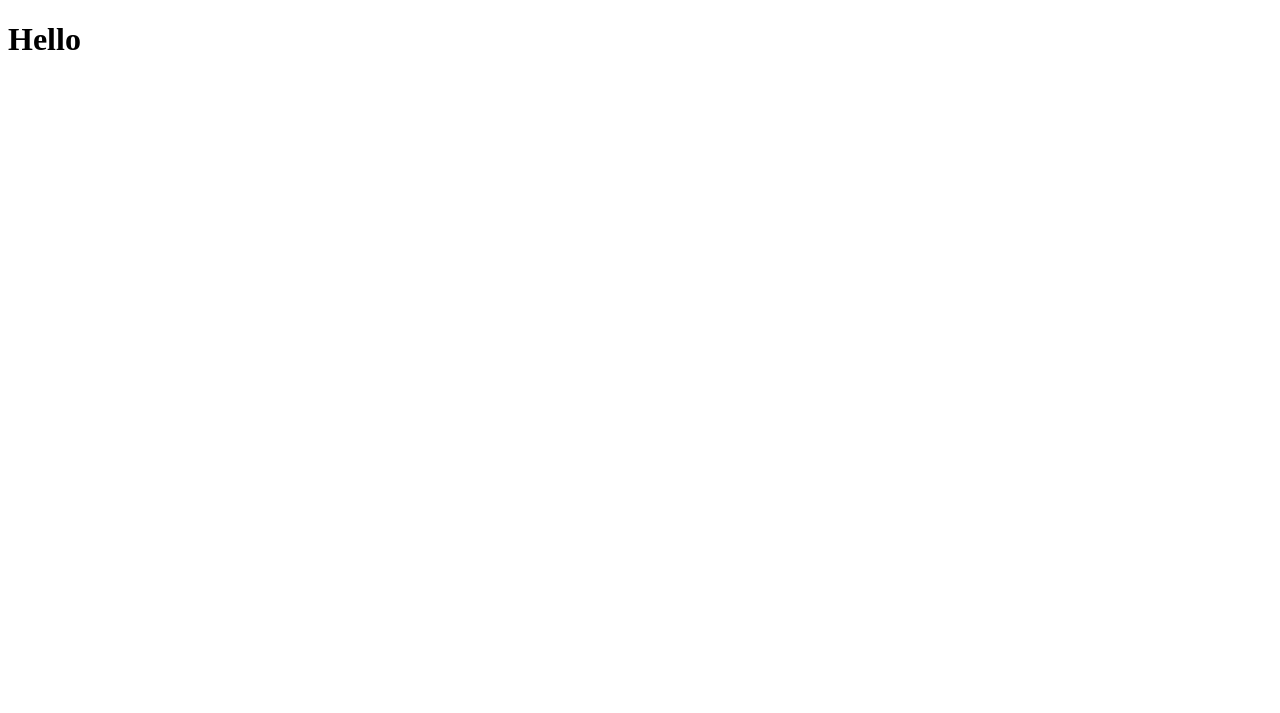
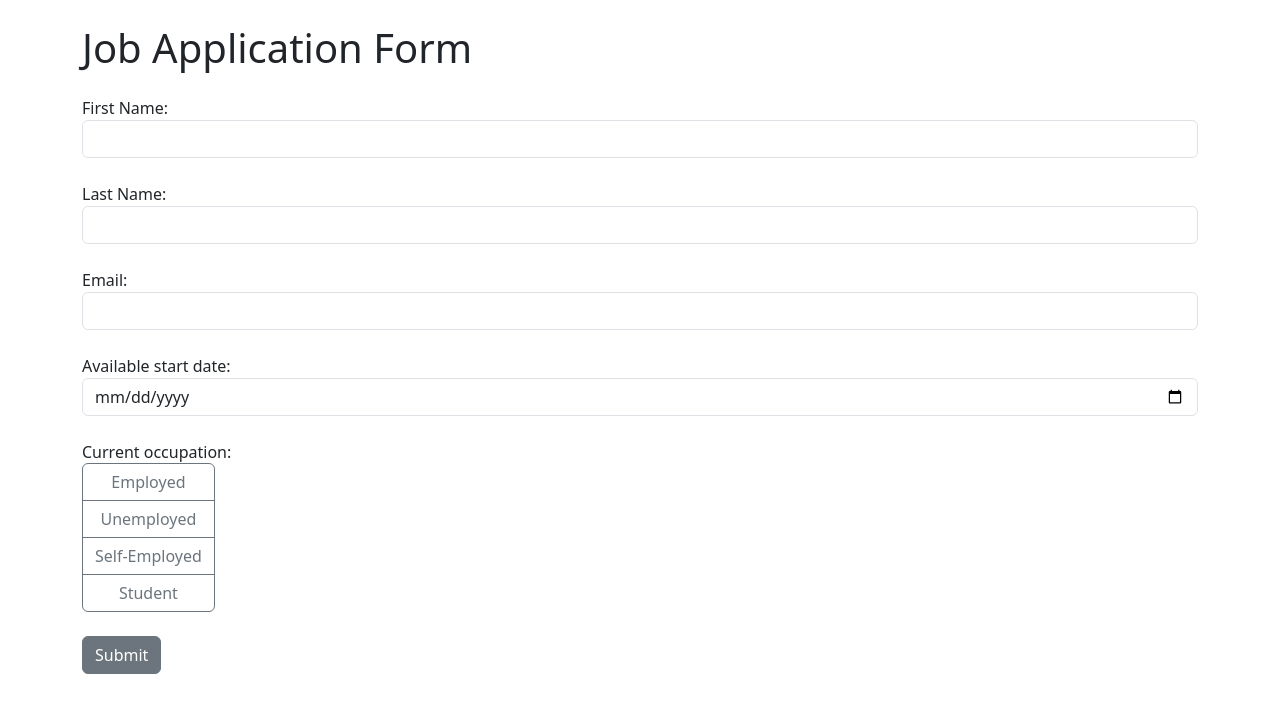
Before and after one commit to Roy0528/App16-Django-Form, a Django app: page / in a window 1280 px wide. Before the commit the part shown is almost empty. Shown: the top 713 px of the page. Run offline with Django 5.2, Linux system fonts and the light colour scheme.

Commit message:
Code the HTML of the job application form

```diff
--- a/job_application/templates/index.html
+++ b/job_application/templates/index.html
@@ -2,9 +2,64 @@
 <html lang="en">
 <head>
     <meta charset="UTF-8">
-    <title>Title</title>
+    <meta name="viewport" content="width-device-width, initial-scale=1, shrink-to-fit=no">
+    <link href="https://cdn.jsdelivr.net/npm/bootstrap@5.3.2/dist/css/bootstrap.min.css" rel="stylesheet"
+          integrity="sha384-T3c6CoIi6uLrA9TneNEoa7RxnatzjcDSCmG1MXxSR1GAsXEV/Dwwykc2MPK8M2HN" crossorigin="anonymous">
+    <title>Job Application</title>
 </head>
 <body>
-    <h1>Hello</h1>
+    <div class="container">
+        <h1 class="mt-4 mb-4">Job Application Form</h1>
+        <form method="post">
+            {% csrf_token %}
+            <div class="form-group mb-4">
+                <label for="first_name">First Name:</label>
+                <input class="form-control" type="text" id="first_name" name="first_name" required/>
+            </div>
+            <div class="form-group mb-4">
+                <label for="last_name">Last Name:</label>
+                <input class="form-control" type="text" id="last_name" name="last_name" required/>
+            </div>
+            <div class="form-group mb-4">
+                <label for="email">Email:</label>
+                <input class="form-control" type="email" id="email" name="email" required/>
+            </div>
+            <div class="form-group mb-4">
+                <label for="date">Available start date:</label>
+                <input class="form-control" type="date" id="date" name="date" required/>
+            </div>
+            <div class="form-group mb-4">
+                <label>Current occupation:</label>
+                <br>
+                <div class="btn-group-vertical" id="occupation">
+                    <input class="btn-check form-control" type="radio" id="employed" name="occupation" value="employed" required/>
+                    <label class="btn btn-outline-secondary" for="employed">Employed</label>
+
+                    <input class="btn-check form-control" type="radio" id="unemployed" name="occupation" value="unemployed" required/>
+                    <label class="btn btn-outline-secondary" for="unemployed">Unemployed</label>
+
+                    <input class="btn-check form-control" type="radio" id="self-employed" name="occupation" value="self-employed" required/>
+                    <label class="btn btn-outline-secondary" for="self-employed">Self-Employed</label>
+
+                    <input class="btn-check form-control" type="radio" id="student" name="occupation" value="student" required/>
+                    <label class="btn btn-outline-secondary" for="student">Student</label>
+                </div>
+            </div>
+            <button class="btn btn-secondary mb-4" type="submit">Submit</button>
+            {% if messages %}
+            <div class="alert alert-success">
+                {% for message in messages %}
+                    {{ message }}
+                {% endfor %}
+            </div>
+            {% endif %}
+        </form>
+    </div>
+    <script src="https://cdn.jsdelivr.net/npm/@popperjs/core@2.11.8/dist/umd/popper.min.js"
+            integrity="sha384-I7E8VVD/ismYTF4hNIPjVp/Zjvgyol6VFvRkX/vR+Vc4jQkC+hVqc2pM8ODewa9r"
+            crossorigin="anonymous"></script>
+    <script src="https://cdn.jsdelivr.net/npm/bootstrap@5.3.2/dist/js/bootstrap.min.js"
+            integrity="sha384-BBtl+eGJRgqQAUMxJ7pMwbEyER4l1g+O15P+16Ep7Q9Q+zqX6gSbd85u4mG4QzX+"
+            crossorigin="anonymous"></script>
 </body>
 </html>
```
